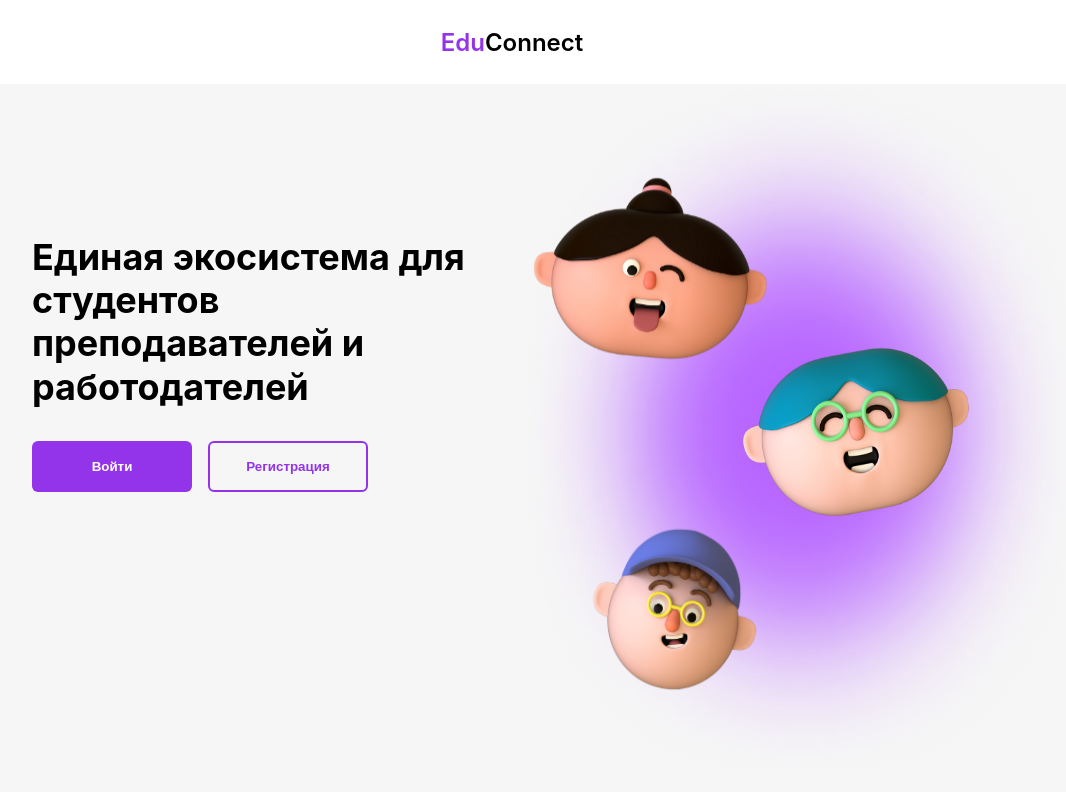
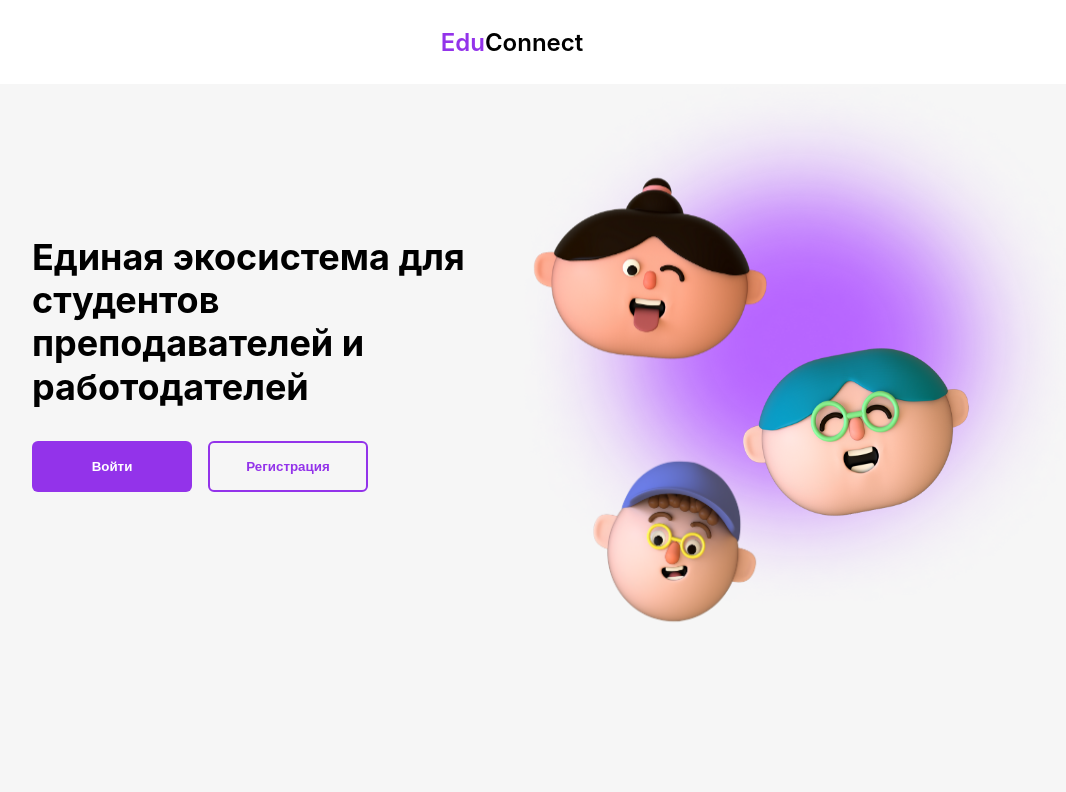
Before and after one commit to STINK3R/SIGMASTACK, a React (Create React App) app: page / in a window 1280 px wide. Shown: the top 792 px of the page, without its empty margins (128-1194 px from the left). Built offline with nearby package versions, Linux system fonts and the light colour scheme.

Commit message:
change design

```diff
--- a/src/App.css
+++ b/src/App.css
@@ -116,7 +116,7 @@
 }
 
 .character-3 {
-  bottom: -35%;
+  bottom: -20%;
   right: 45%;
   transform: rotate(-6deg);
   animation: float 4s infinite;
@@ -125,6 +125,7 @@
 position: relative;
 bottom: 50px;
 width: 120%;
+height: 120%;
 }
 @keyframes float {
   0%, 100% {
```
